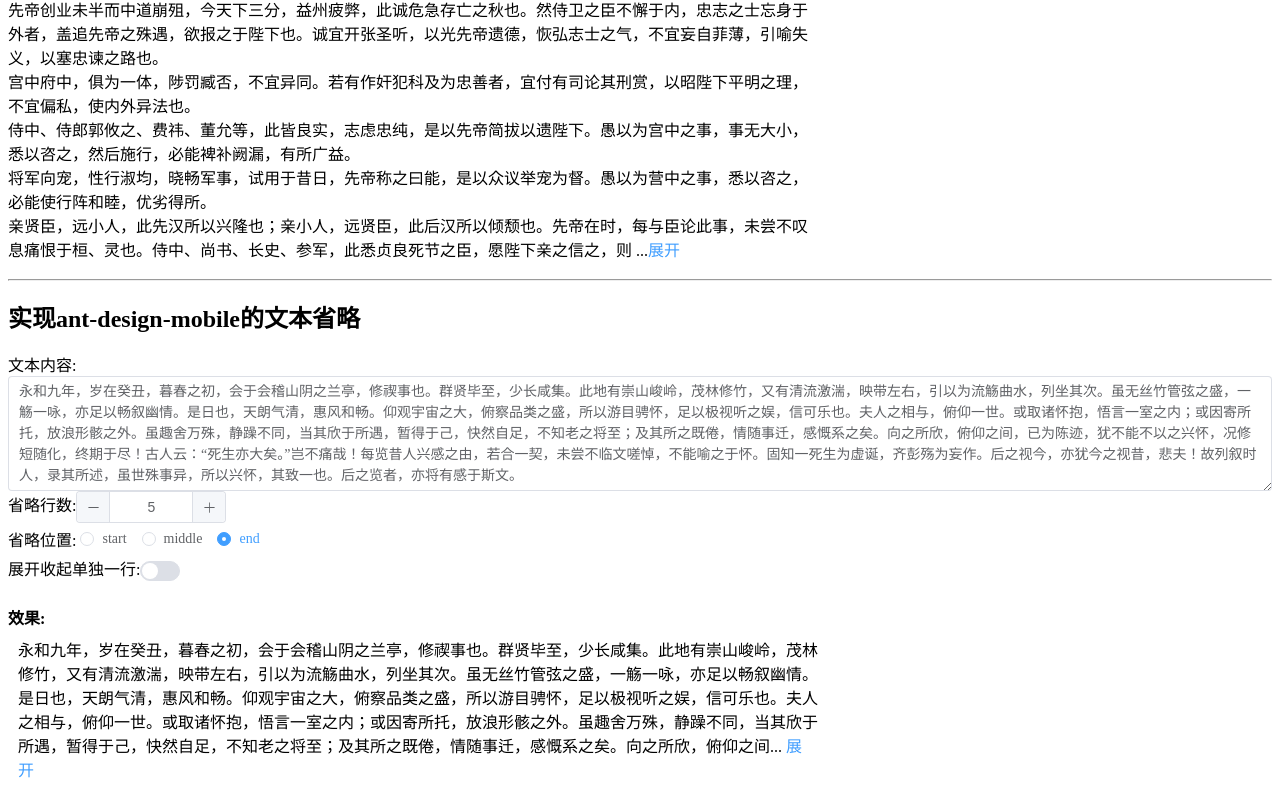
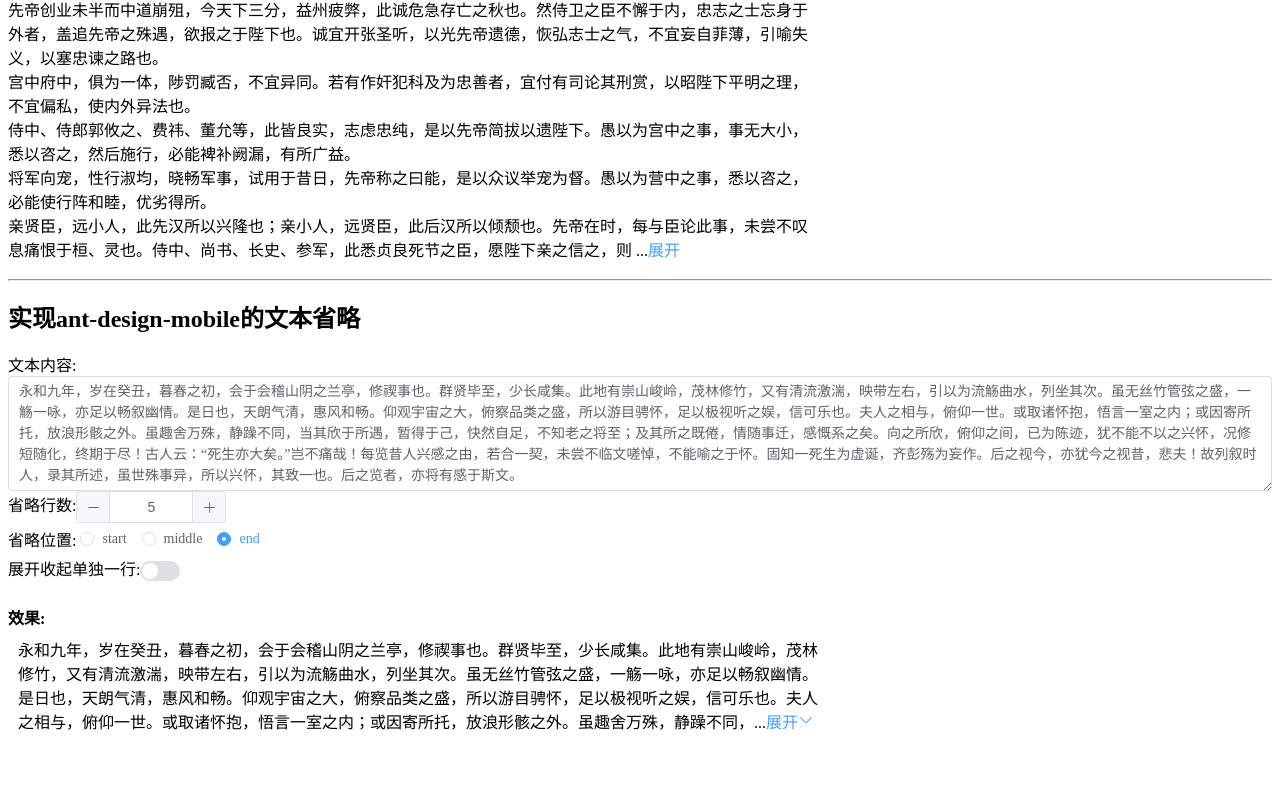
Before and after one commit to xiaocheng555/text-ellipsis, a Vue app: page / in a window 1280 px wide. Shown: the part 1421-2222 px from the top of the page. After the commit the page ends 2174 px from the top, so only its background shows below. Built offline with nearby package versions, Linux system fonts and the light colour scheme.

Commit message:
feat: some

```diff
--- a/package.json
+++ b/package.json
@@ -11,6 +11,7 @@
     "publish": "npm run build && node script/deploy"
   },
   "dependencies": {
+    "@element-plus/icons-vue": "^2.0.9",
     "element-plus": "^2.2.15",
     "resize-observer-polyfill": "^1.5.1",
     "vue": "^3.2.37"
--- a/src/App.vue
+++ b/src/App.vue
@@ -76,7 +76,13 @@
         :direction="direction"
         :content="text3"
         :single="single2"
-        dot="... ">
+        dot="...">
+        <template v-slot="{isExpand}">
+          {{ isExpand ? '收起' : '展开' }}<el-icon>
+            <ArrowUp v-if="isExpand" />
+            <ArrowDown v-else />
+          </el-icon>
+        </template>
       </TextEllipsis>
     </section>
   </div>
@@ -87,7 +93,8 @@
 import  SimpleEllipsis from './SimpleEllipsis.vue'
 import  SimpleEllipsis2 from './SimpleEllipsis2.vue'
 import  FackbookEllipsis from './FackbookEllipsis.vue'
-import  TextEllipsis from './TextEllipsis.vue'
+// import  TextEllipsis from './TextEllipsis.vue'
+import  TextEllipsis from './TextEllipsis2.vue'
 
 const text = ref(`永和九年，岁在癸丑，暮春之初，会于会稽山阴之兰亭，修禊事也。群贤毕至，少长咸集。此地有崇山峻岭，茂林修竹，又有清流激湍，映带左右，引以为流觞曲水，列坐其次。虽无丝竹管弦之盛，一觞一咏，亦足以畅叙幽情。是日也，天朗气清，惠风和畅。仰观宇宙之大，俯察品类之盛，所以游目骋怀，足以极视听之娱，信可乐也。夫人之相与，俯仰一世。或取诸怀抱，悟言一室之内；或因寄所托，放浪形骸之外。虽趣舍万殊，静躁不同，当其欣于所遇，暂得于己，快然自足，不知老之将至；及其所之既倦，情随事迁，感慨系之矣。向之所欣，俯仰之间，已为陈迹，犹不能不以之兴怀，况修短随化，终期于尽！古人云：“死生亦大矣。”岂不痛哉！每览昔人兴感之由，若合一契，未尝不临文嗟悼，不能喻之于怀。固知一死生为虚诞，齐彭殇为妄作。后之视今，亦犹今之视昔，悲夫！故列叙时人，录其所述，虽世殊事异，所以兴怀，其致一也。后之览者，亦将有感于斯文。`)
 const text2 = ref(`先帝创业未半而中道崩殂，今天下三分，益州疲弊，此诚危急存亡之秋也。然侍卫之臣不懈于内，忠志之士忘身于外者，盖追先帝之殊遇，欲报之于陛下也。诚宜开张圣听，以光先帝遗德，恢弘志士之气，不宜妄自菲薄，引喻失义，以塞忠谏之路也。
--- a/src/text-ellipsis(del).vue
+++ b/src/TextEllipsis2.vue
@@ -1,9 +1,7 @@
 <template>
   <div class="text-ellipsis" ref="boxEl">
-    {{textVisible}}
-    <span class="text-ellipsis-suffix" v-if="isEll" ref="actionEl">
-      {{!isExpand ? dot : ''}}
-      <span class="text-ellipsis-action" @click="onActionClick">
+    {{textVisible}}<span class="text-ellipsis-suffix" v-if="isEll" ref="actionEl">
+      {{!isExpand ? dot : ''}}<span class="text-ellipsis-action" @click="onActionClick">
         <slot v-bind="{isExpand}">
           {{actionText}}
         </slot>
@@ -98,7 +96,7 @@
 
     // 省略符号和展开文字的容器
     const oEl = document.createElement('span')
-    const oWitdth = actionEl.value.offsetWidth + 8 // 8为保险值
+    const oWitdth = actionEl.value.offsetWidth
     oEl.style.width = toPx(oWitdth)
     oEl.style.display = 'inline-block'
     oEl.style.verticalAlign = 'top'
--- a/src/main.ts
+++ b/src/main.ts
@@ -2,7 +2,11 @@
 import ElementPlus from 'element-plus'
 import 'element-plus/dist/index.css'
 import App from './App.vue'
+import * as ElementPlusIconsVue from '@element-plus/icons-vue'
 
 const app = createApp(App)
 app.use(ElementPlus)
+for (const [key, component] of Object.entries(ElementPlusIconsVue)) {
+  app.component(key, component)
+}
 app.mount('#app')
```
Also changed, not shown: 1 other file (tests, documents, lock files or other folders).
